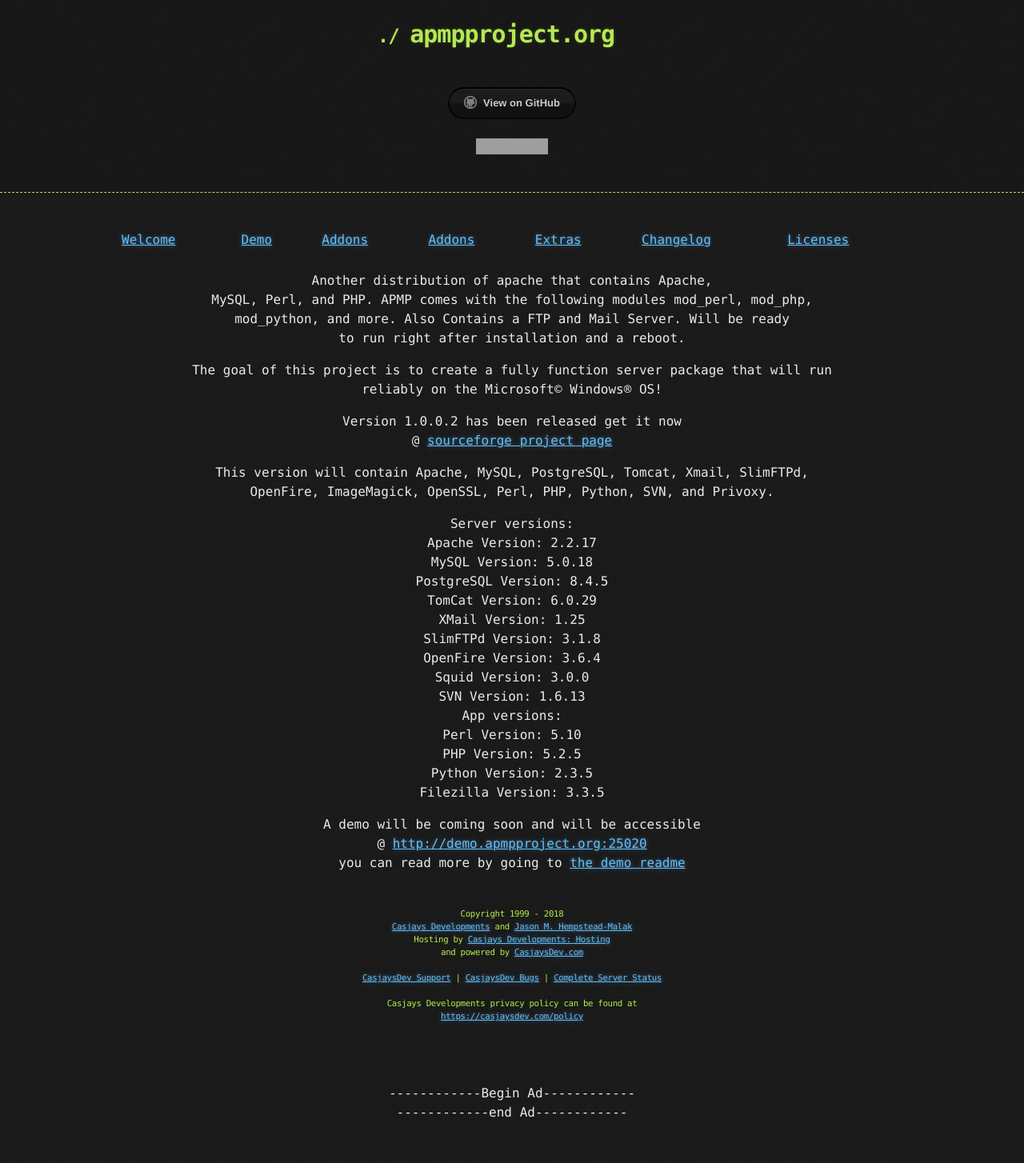
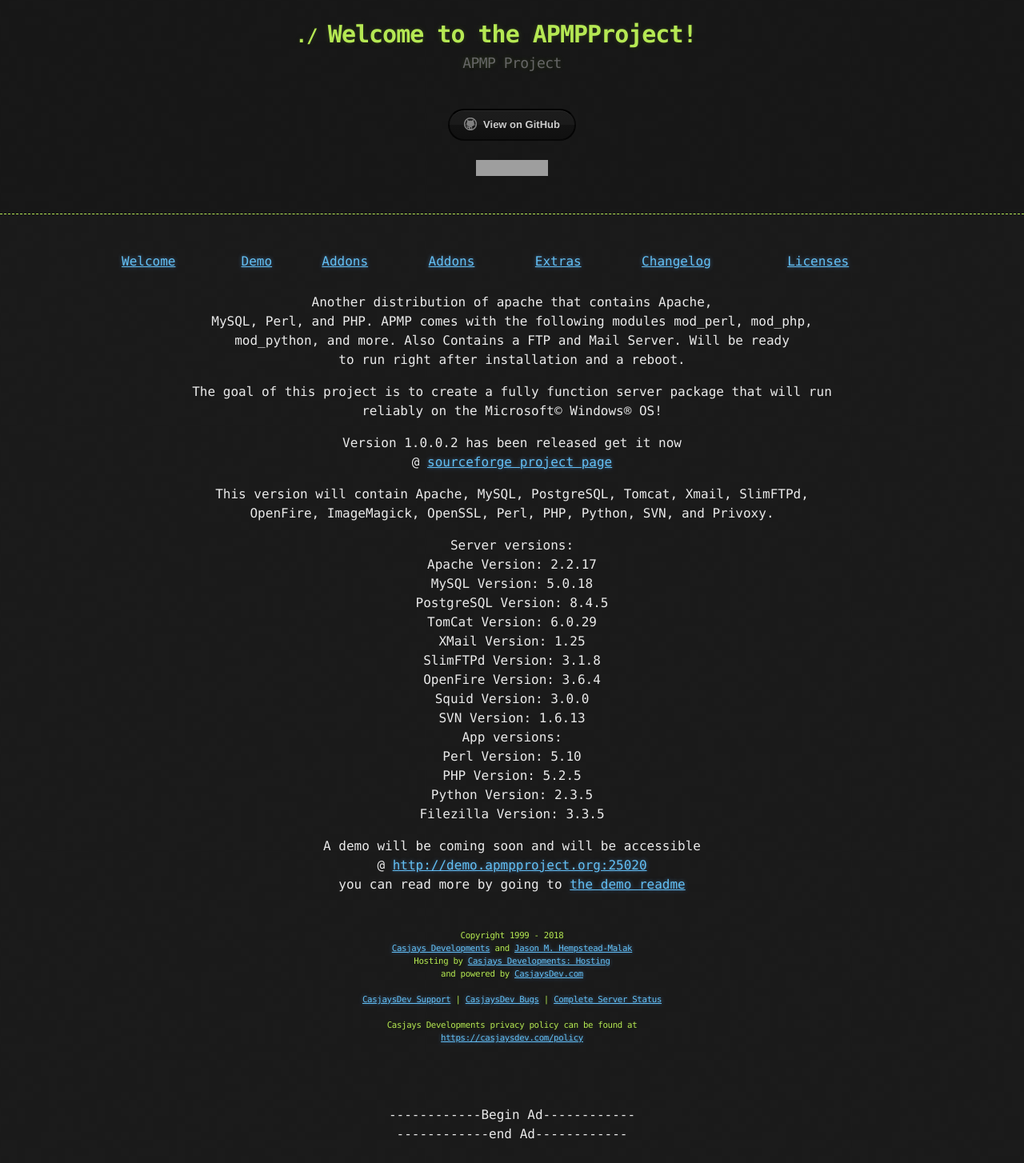
Before and after one commit to apmpproject/apmpproject.org, a Jekyll site: the page built from index.md, in a window 1280 px wide. Shown: the whole page at 80% size. Built offline with Jekyll 4.4.1, drawn with Linux system fonts in a browser that asks for light colours; our own code applies the rules of GitHub Pages for plain Markdown files; comment, search, counter and statistics services are not loaded; the repository's description, which GitHub fills in, is left out; before the commit the page ends 1427 px from its top, so only the background shows below that; grey boxes are pictures that could not be loaded.

Commit message:
Updated Files

```diff
--- a/_config.yml
+++ b/_config.yml
@@ -1,2 +1,4 @@
+title: Welcome to the APMPProject!
+description: APMP Project
 theme: jekyll-theme-hacker
 show_downloads: false
```
